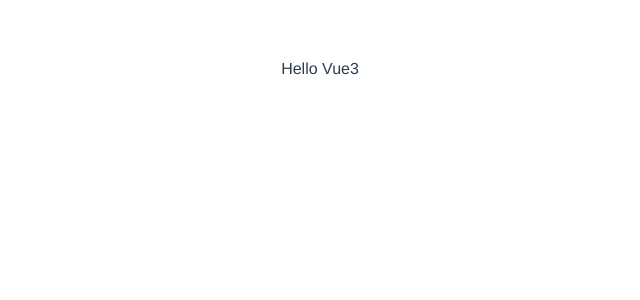
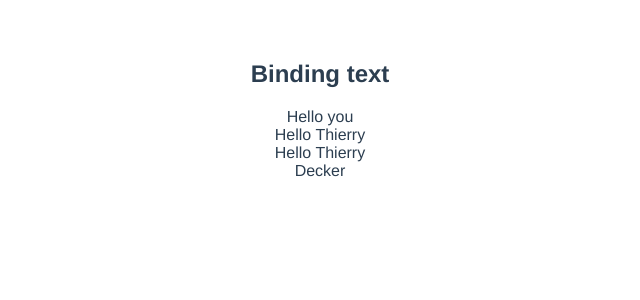
Before and after one commit to thierrydecker/learn-vue-3, a Vue app: page / in a window 1280 px wide. Shown: the top 300 px of the page, without its empty margins (320-960 px from the left). Built offline with nearby package versions, Linux system fonts and the light colour scheme.

Commit message:
Binding text

```diff
--- /dev/null
+++ b/src/BindingText.vue
@@ -0,0 +1,47 @@
+<template>
+
+  <h2>Binding text</h2>
+
+  <!--
+  Binding a static text to an HTML element
+  -->
+  <div>Hello you</div>
+
+  <!--
+  Binding a dynamic text to an HTML element
+  - Use mustache syntax
+  -->
+  <div>Hello {{ name }}</div>
+
+  <!--
+  Binding a dynamic text to an HTML element
+  - Use mustache syntax with multiple elements
+  -->
+  <div>{{ greet }} {{ name }}</div>
+
+  <!--
+  Binding a dynamic text to an HTML element
+  - Use v-text directive
+  - Inner element is left blank as it will be replaced with the provided data property
+  - An error will occur if the inner element is not blank
+  -->
+  <div v-text="lastName"></div>
+
+</template>
+
+<script>
+
+export default {
+  name: 'App',
+  data() {
+    return {
+      name: 'Thierry',
+      greet: 'Hello',
+      lastName:'Decker'
+    }
+  }
+}
+</script>
+
+<style>
+</style>
```
Also changed, not shown: src/main.js (+11 -2 lines), 2 other files (tests, documents, lock files or other folders).
